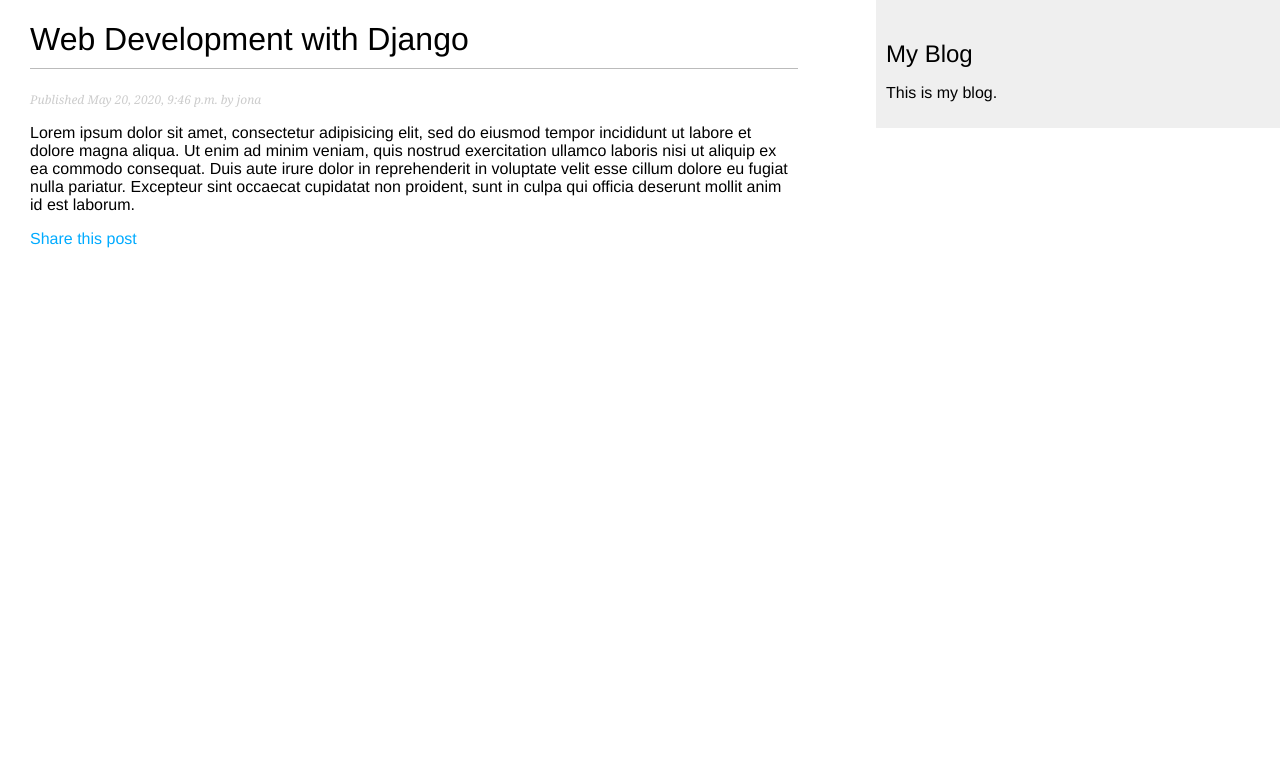
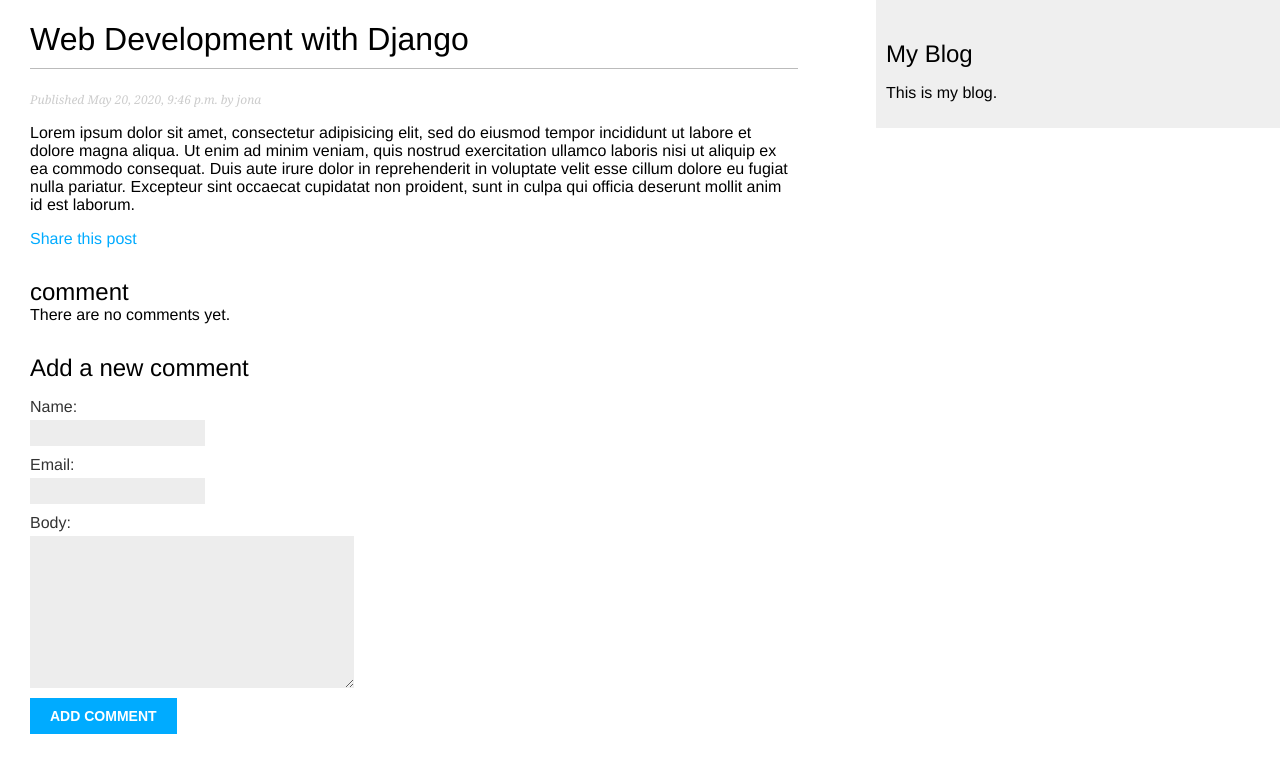
Before and after one commit to jod35/Django3Example, a Django app: page /6 in a window 1280 px wide. Shown: the top 773 px of the page. Run offline with Django 3.2, Linux system fonts and the light colour scheme; data comes from the database, SQL or seed files in the repository; both versions use the stored data as it was after the commit.

Commit message:
worked on the backend for creation of a comment

```diff
--- a/blog/forms.py
+++ b/blog/forms.py
@@ -1,8 +1,18 @@
 from django import forms
+from .models import Comment
 
-class EmailPostForm(forms.Form):
+
+
+class EmailPostForm(forms.Form): #form for sending E-mail
     name=forms.CharField(max_length=25)
     email=forms.EmailField(max_length=80)
     to=forms.EmailField(max_length=80)
     comment=forms.CharField(required=False,
             widget=forms.Textarea)
+
+
+class CommentForm(forms.ModelForm):
+         # form form making comments to posts
+    class Meta:
+        model=Comment
+        fields=('name','email','body')
--- a/blog/templates/blog/post_detail.html
+++ b/blog/templates/blog/post_detail.html
@@ -10,4 +10,35 @@
     <a href="{{post.id}}/share">
       Share this post
       </a>
+
+      {% with comments.count as total_comments %}
+        <h2>
+            {{ total_comments }} comment{{ total_comments|pluralize }}
+        </h2>
+      {% endwith %}
+
+
+      {% for comment in comments %}
+          <div class="comment">
+            <p class="info">Comment {{forloop.counter}} by {{comment.name}}
+            {{comment.created}}
+          </p>
+            {{comment.body| linebreaks}}
+          </div>
+
+      {% empty%}
+          There are no comments yet.
+      {% endfor %}
+
+      {% if new_comment %}
+        <h2>Your comment has been added.</h2>
+      {% else %}
+        <h2>Add a new comment</h2>
+        <form method="post">
+          {{ comment_form.as_p }}
+          {% csrf_token %}
+          <p><input type="submit" value="Add comment"></p>
+        </form>
+      {% endif %}
+
 {% endblock content%}
--- a/blog/views.py
+++ b/blog/views.py
@@ -1,8 +1,8 @@
 from django.shortcuts import render,get_object_or_404
 from django.core.paginator import Paginator,EmptyPage,PageNotAnInteger
-from .models import Post
+from .models import Post,Comment
 from django.views.generic import ListView
-from .forms import EmailPostForm
+from .forms import EmailPostForm,CommentForm
 
 # Create your views here.
 class PostListView(ListView):
@@ -40,7 +40,39 @@
 def post_detail(request,post_id):
     post=Post.objects.get(id=post_id)
 
-    return render(request,'blog/post_detail.html',{'post':post})
+    comment_form=CommentForm()
+
+    #active comments for this post
+    comments=post.comments.filter(active=True)
+
+
+    new_comment=None
+
+    if request.method =="POST":
+        comment_form=CommentForm(request.POST)
+
+        if comment_form.is_valid():
+            #CREATE A comment OBJECT but dont save it
+
+            new_comment=comment_form.save(commit=False)
+
+
+            #attach the comment to a post
+            new_comment.post=post
+
+            #save to the database
+            new_comment.save()
+
+        else:
+            comment_form=CommentForm()
+
+
+    context={
+        'post':post,
+        'comment_form':comment_form,
+    }
+
+    return render(request,'blog/post_detail.html',context)
 
 
 def post_share(request,post_id):
```
Also changed, not shown: db.sqlite3.
